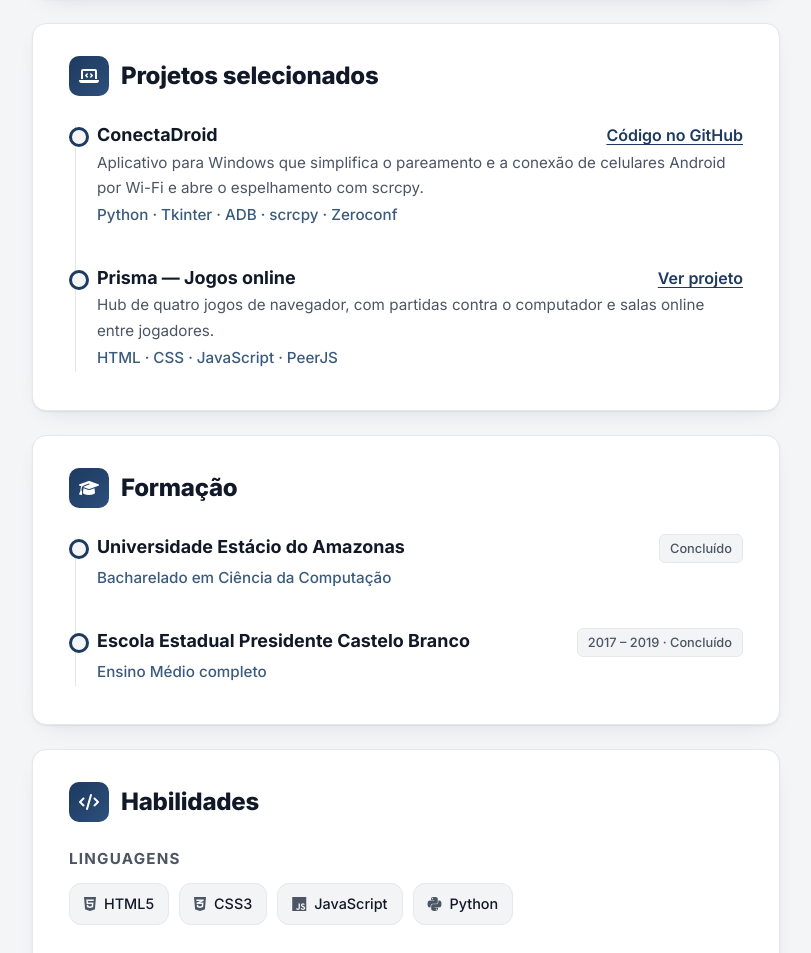
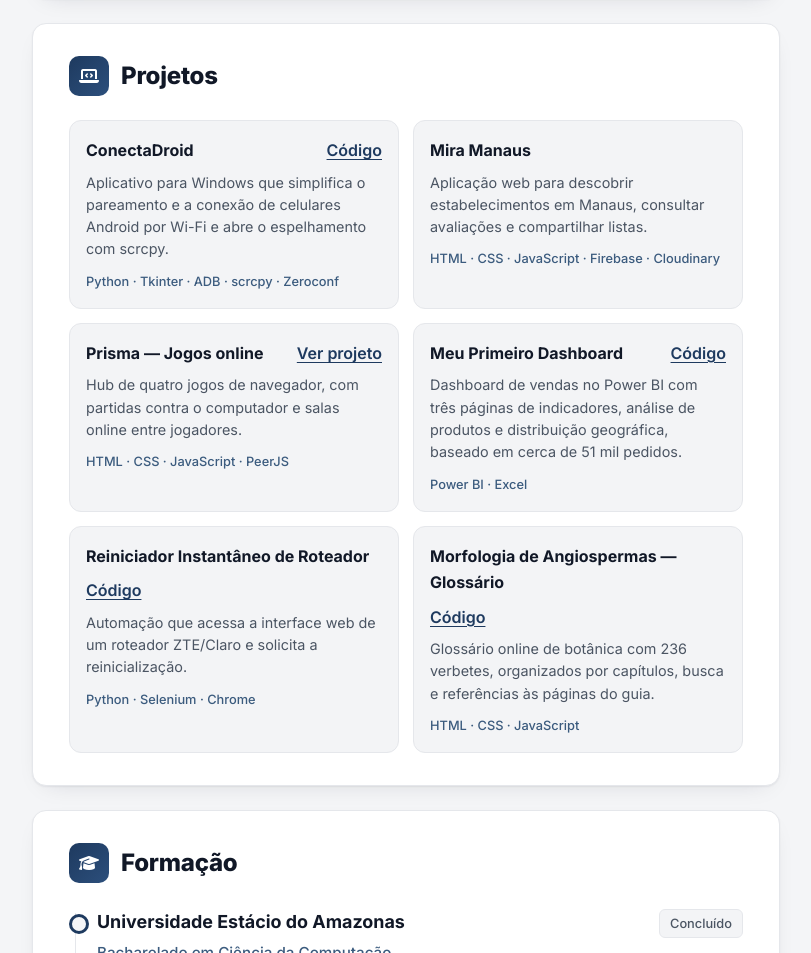
Before and after one commit to httpsmaxwell/Meu-Curriculo, a plain HTML site: page index.html in a window 1280 px wide. Shown: the part 1140-2093 px from the top of the page, without its empty margins (410-1221 px from the left). Drawn offline with Linux system fonts and the light colour scheme.

Commit message:
feat: adiciona projetos ao currículo

```diff
--- a/index.html
+++ b/index.html
@@ -88,6 +88,12 @@ section.card.show{opacity:1;transform:none}
 .item p{color:var(--muted);font-size:.95rem}
 .item .addr{color:var(--muted);font-size:.85rem;margin-top:4px}
 .project-link{color:var(--accent);font-weight:600;text-decoration:underline;text-underline-offset:3px}
+.project-grid{display:grid;grid-template-columns:repeat(auto-fit,minmax(240px,1fr));gap:14px}
+.project{padding:16px;border-radius:12px;background:var(--surface-2);border:1px solid var(--border)}
+.project-head{display:flex;justify-content:space-between;align-items:baseline;gap:8px;flex-wrap:wrap;margin-bottom:8px}
+.project h3{font-size:1rem;font-weight:700}
+.project p{color:var(--muted);font-size:.9rem;line-height:1.55}
+.project .org{font-size:.8rem;margin:10px 0 0}
 
 .bullets{margin:10px 0 0 18px;color:var(--muted);font-size:.95rem;display:grid;gap:6px}
 .bullets li::marker{color:var(--accent)}
@@ -140,6 +146,8 @@ footer{text-align:center;color:var(--muted);font-size:.85rem;padding:0 0 40px}
   .social{justify-content:flex-start}
   section.card{border:0;border-top:1px solid #bbb;border-radius:0;padding:14px 0;margin:0;box-shadow:none;opacity:1;transform:none;break-inside:auto}
   .item{break-inside:avoid}
+  .project-grid{grid-template-columns:1fr}
+  .project{break-inside:avoid}
   .sec-title{break-after:avoid}
   a{color:#000;text-decoration:none}
   footer{padding:12px 0 0}
@@ -224,18 +232,38 @@ footer{text-align:center;color:var(--muted);font-size:.85rem;padding:0 0 40px}
     </section>
 
     <section class="card" id="projects">
-      <h2 class="sec-title"><i class="fas fa-laptop-code" aria-hidden="true"></i>Projetos selecionados</h2>
-      <div class="timeline">
-        <div class="item">
-          <div class="item-head"><h3>ConectaDroid</h3><a class="project-link" href="https://github.com/httpsmaxwell/controle-remoto-do-celular" target="_blank" rel="noopener noreferrer">Código no GitHub</a></div>
+      <h2 class="sec-title"><i class="fas fa-laptop-code" aria-hidden="true"></i>Projetos</h2>
+      <div class="project-grid">
+        <article class="project">
+          <div class="project-head"><h3>ConectaDroid</h3><a class="project-link" href="https://github.com/httpsmaxwell/controle-remoto-do-celular" target="_blank" rel="noopener noreferrer">Código</a></div>
           <p>Aplicativo para Windows que simplifica o pareamento e a conexão de celulares Android por Wi-Fi e abre o espelhamento com scrcpy.</p>
           <div class="org">Python · Tkinter · ADB · scrcpy · Zeroconf</div>
-        </div>
-        <div class="item">
-          <div class="item-head"><h3>Prisma — Jogos online</h3><a class="project-link" href="https://prisma-io.netlify.app/" target="_blank" rel="noopener noreferrer">Ver projeto</a></div>
+        </article>
+        <article class="project">
+          <div class="project-head"><h3>Mira Manaus</h3></div>
+          <p>Aplicação web para descobrir estabelecimentos em Manaus, consultar avaliações e compartilhar listas.</p>
+          <div class="org">HTML · CSS · JavaScript · Firebase · Cloudinary</div>
+        </article>
+        <article class="project">
+          <div class="project-head"><h3>Prisma — Jogos online</h3><a class="project-link" href="https://prisma-io.netlify.app/" target="_blank" rel="noopener noreferrer">Ver projeto</a></div>
           <p>Hub de quatro jogos de navegador, com partidas contra o computador e salas online entre jogadores.</p>
           <div class="org">HTML · CSS · JavaScript · PeerJS</div>
-        </div>
+        </article>
+        <article class="project">
+          <div class="project-head"><h3>Meu Primeiro Dashboard</h3><a class="project-link" href="https://github.com/httpsmaxwell/Meu-Primeiro-Dashboard" target="_blank" rel="noopener noreferrer">Código</a></div>
+          <p>Dashboard de vendas no Power BI com três páginas de indicadores, análise de produtos e distribuição geográfica, baseado em cerca de 51 mil pedidos.</p>
+          <div class="org">Power BI · Excel</div>
+        </article>
+        <article class="project">
+          <div class="project-head"><h3>Reiniciador Instantâneo de Roteador</h3><a class="project-link" href="https://github.com/httpsmaxwell/reiniciador-instantaneo-de-roteador" target="_blank" rel="noopener noreferrer">Código</a></div>
+          <p>Automação que acessa a interface web de um roteador ZTE/Claro e solicita a reinicialização.</p>
+          <div class="org">Python · Selenium · Chrome</div>
+        </article>
+        <article class="project">
+          <div class="project-head"><h3>Morfologia de Angiospermas — Glossário</h3><a class="project-link" href="https://github.com/httpsmaxwell/Morfologia-de-Angiospermas---Gloss-rio-do-guia-de-campo" target="_blank" rel="noopener noreferrer">Código</a></div>
+          <p>Glossário online de botânica com 236 verbetes, organizados por capítulos, busca e referências às páginas do guia.</p>
+          <div class="org">HTML · CSS · JavaScript</div>
+        </article>
       </div>
     </section>
 
```
